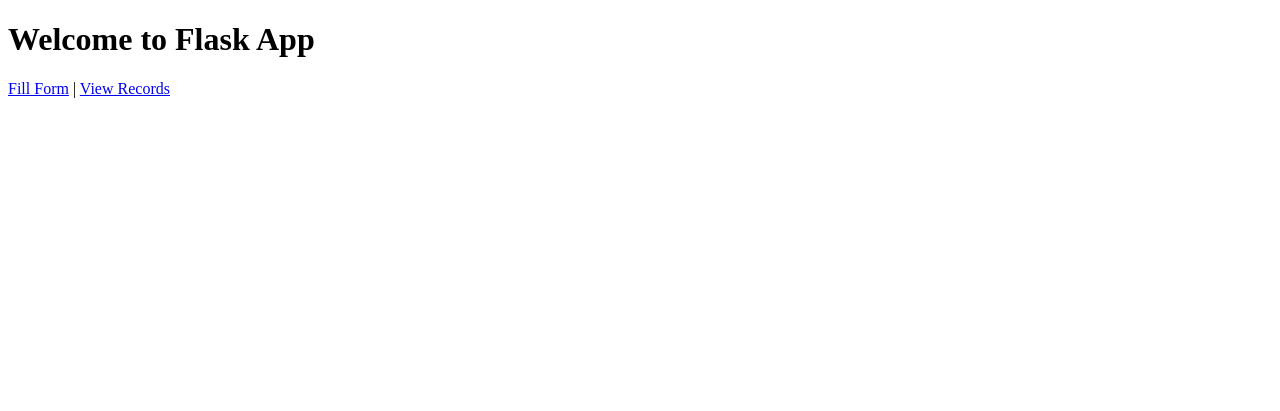
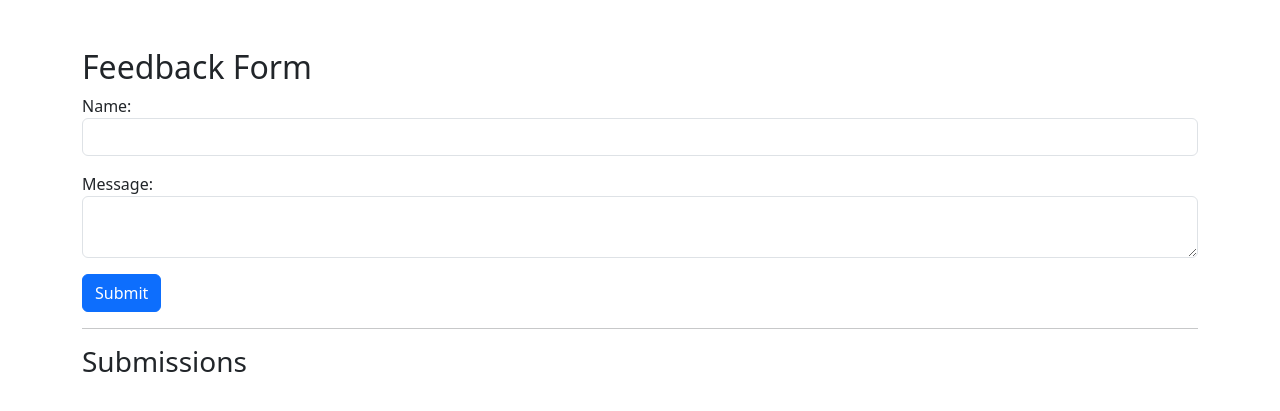
Before and after one commit to manjukolkar/pyhton-flask-application, a Flask app: page / in a window 1280 px wide. Shown: the top 411 px of the page. Run offline with Flask 3, Linux system fonts and the light colour scheme.

Commit message:
Update index.html

```diff
--- a/my-python-app/templates/index.html
+++ b/my-python-app/templates/index.html
@@ -1,9 +1,31 @@
 <!DOCTYPE html>
 <html>
-<head><title>Home</title></head>
-<body>
-  <h1>Welcome to Flask App</h1>
-  <a href="/form">Fill Form</a> |
-  <a href="/records">View Records</a>
+<head>
+    <title>Feedback App</title>
+    <link href="https://cdn.jsdelivr.net/npm/bootstrap@5.3.0/dist/css/bootstrap.min.css" rel="stylesheet">
+</head>
+<body class="container mt-5">
+    <h2>Feedback Form</h2>
+    <form method="POST" action="/submit">
+        <div class="mb-3">
+            <label>Name:</label>
+            <input name="name" class="form-control" required>
+        </div>
+        <div class="mb-3">
+            <label>Message:</label>
+            <textarea name="message" class="form-control" required></textarea>
+        </div>
+        <button class="btn btn-primary">Submit</button>
+    </form>
+
+    <hr>
+    <h3>Submissions</h3>
+    <ul class="list-group">
+        {% for entry in data %}
+            <li class="list-group-item">
+                <strong>{{ entry.name }}</strong>: {{ entry.message }}
+            </li>
+        {% endfor %}
+    </ul>
 </body>
 </html>
```
